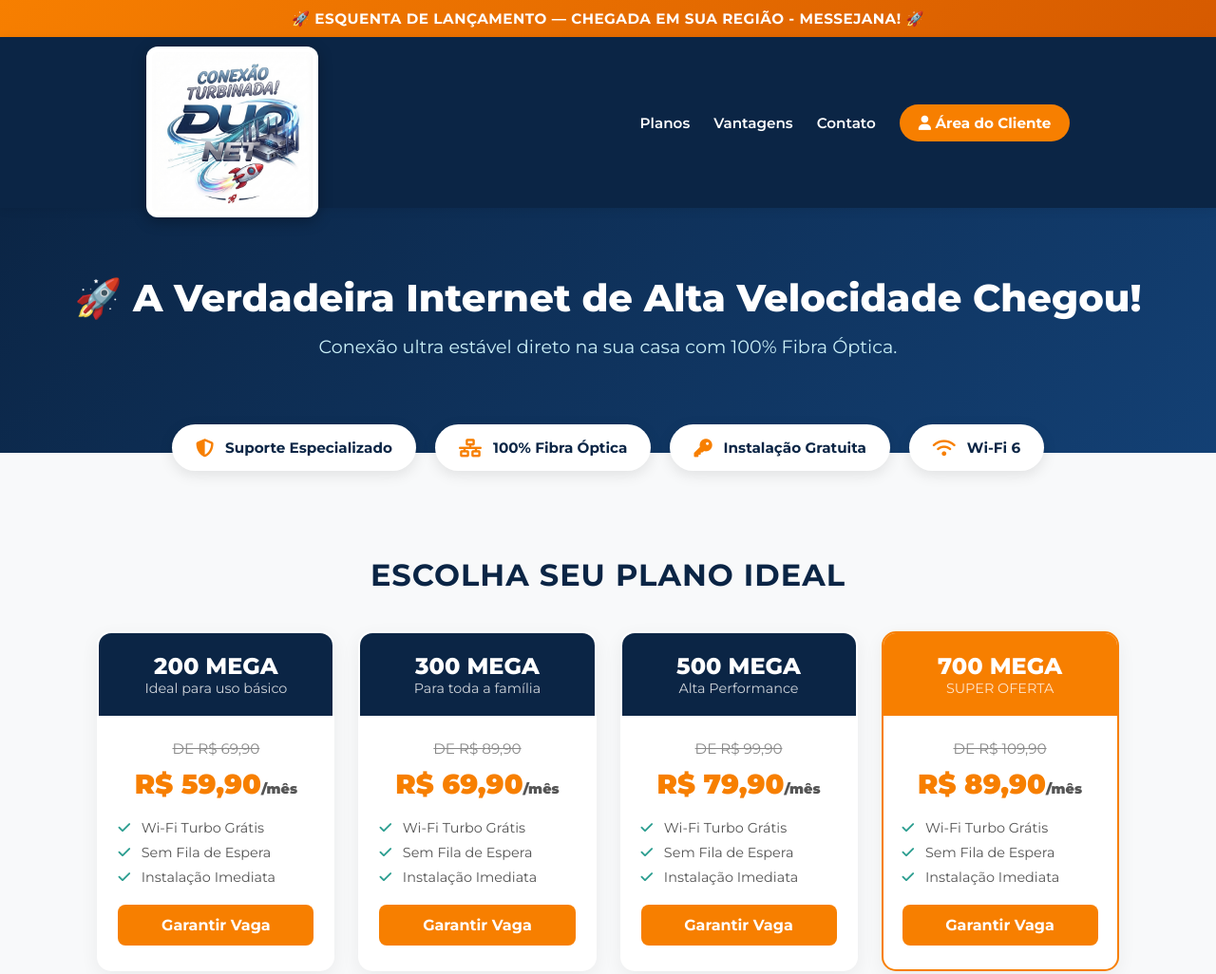
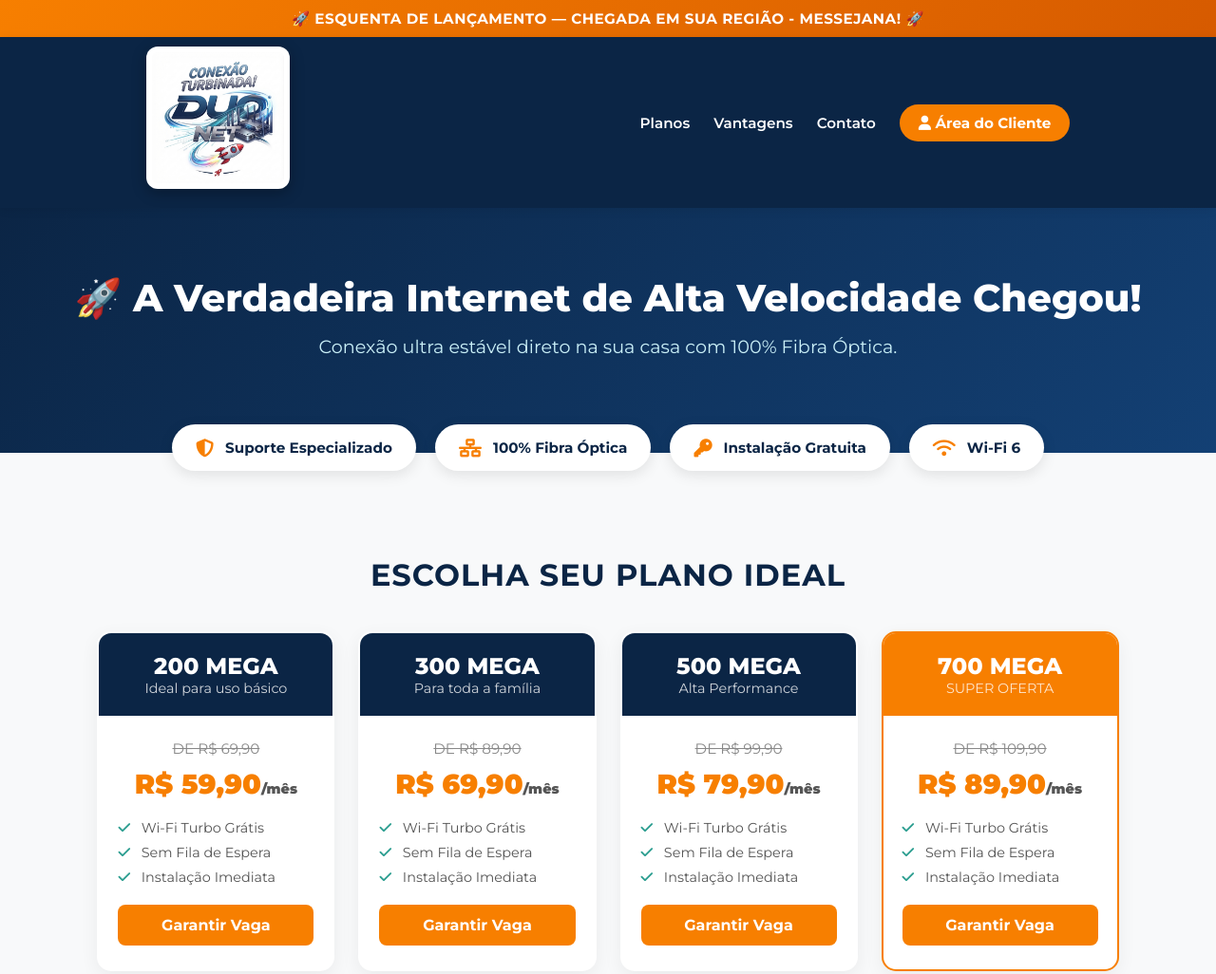
Before and after one commit to luisguilhermi-hue/duonet, a plain HTML site: page index.html in a window 1280 px wide. Shown: the top 1026 px of the page at 95% size. Drawn offline with Linux system fonts and the light colour scheme.

Commit message:
Update index.html

```diff
--- a/index.html
+++ b/index.html
@@ -338,7 +338,7 @@
     <header style="padding: 10px 12%; height: 180px; display: flex; justify-content: space-between; align-items: center; background-color: var(--primary-blue);">
         <div class="logo-area" style="height: 100%; display: flex; align-items: center;">
             <a href="index.html" style="display: block; height: 100%; text-decoration: none;">
-                <img src="logo-duonet.png" alt="Duo Net Logo" style="height: 180px; width: auto; display: block; background-color: white; padding: 6px; border-radius: 12px; box-shadow: 0 4px 15px rgba(0,0,0,0.3);">
+                <img src="logo-duonet.png" alt="Duo Net Logo" style="height: 150px; width: auto; display: block; background-color: white; padding: 6px; border-radius: 12px; box-shadow: 0 4px 15px rgba(0,0,0,0.3);">
             </a>
         </div>
         <nav>
```
